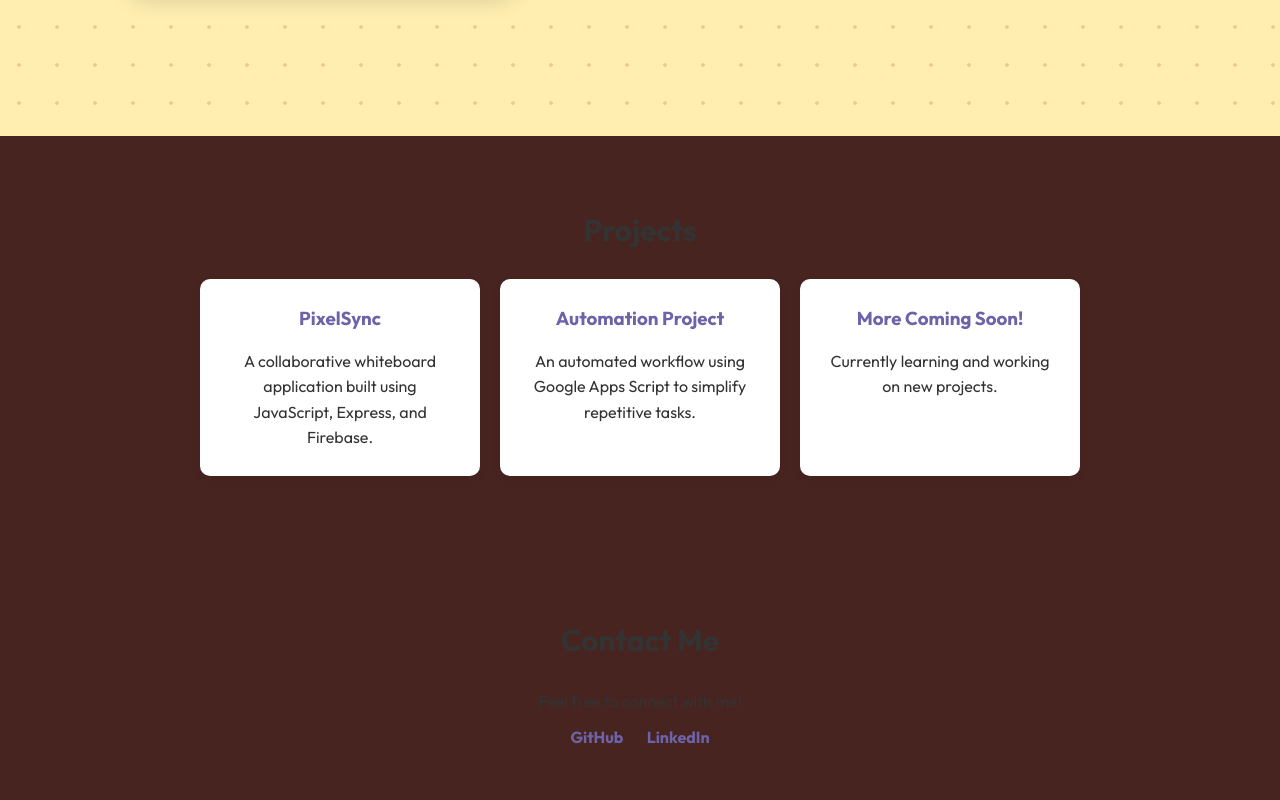
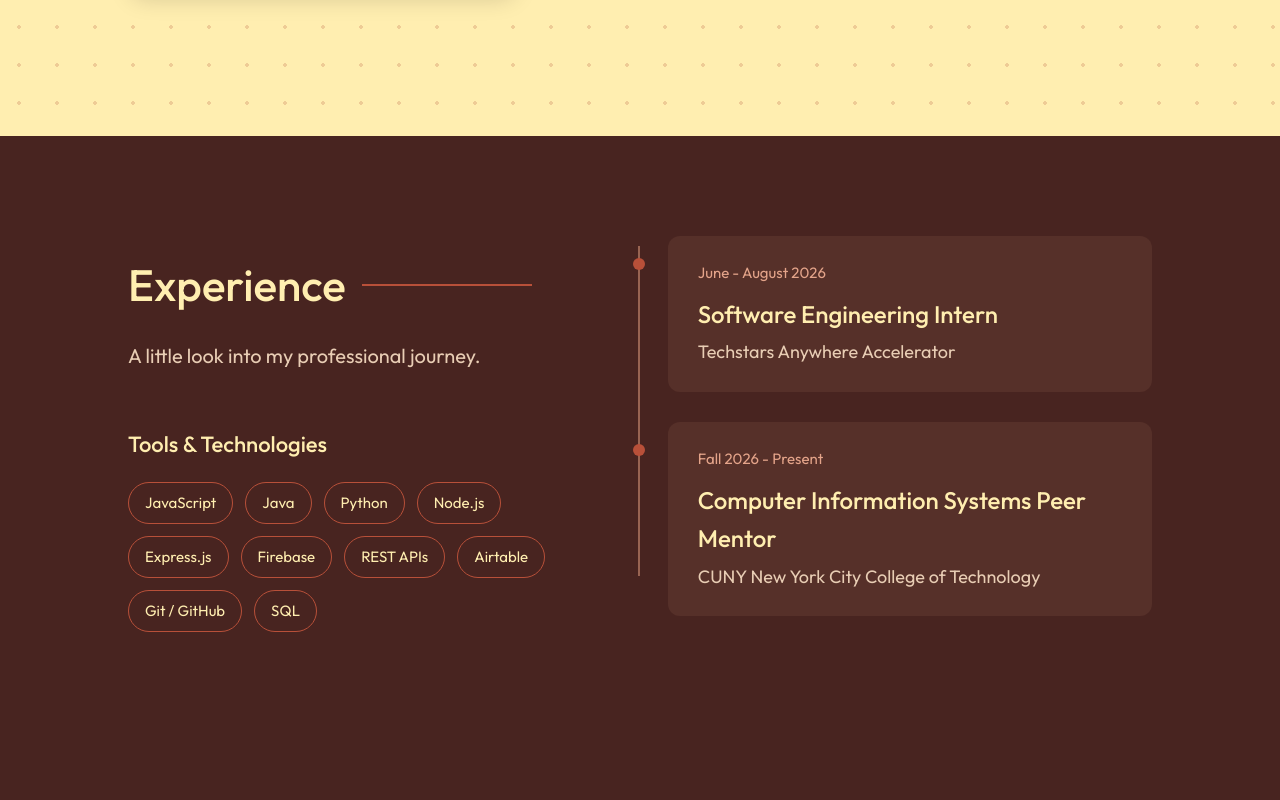
Before and after one commit to beanjvice/arisa_moonsammy, a plain HTML site: page index.html in a window 1280 px wide. Shown: the part 1400-2200 px from the top of the page. Drawn offline with Linux system fonts and the light colour scheme; a web font is replaced by a local one.

Commit message:
Setting up experience section, no drop down

```diff
--- a/index.css
+++ b/index.css
@@ -41,6 +41,17 @@ header.about-active .nav-name,
 header.about-active .nav-links a,
 header.about-active .nav-right a {
     color : #FFEEB0;
+}
+
+header.about-active .nav-links a:hover,
+header.about-active .nav-right a:hover {
+    color : #B85039;
+}
+
+header.about-active .nav-links a:focus-visible,
+header.about-active .nav-right a:focus-visible {
+    color: #B85039;
+    outline-color: #FFEEB0;
 }
 
 nav {
@@ -106,7 +117,6 @@ nav {
 }
 
 /*home*/
-
 .hero {
     position : relative;
     display : flex;
@@ -348,6 +358,145 @@ section h2 {
     font-weight : 500;
 }
 
+/*experience*/
+#experience {
+    background-color : #482420;
+    color : #FFEEB0;
+    padding : 100px 10%;
+    min-height : 80vh;
+}
+
+.experience-wrapper {
+    width : 100%;
+    max-width : 1250px;
+    margin : 0 auto;
+    display : flex;
+    justify-content : space-between;
+    align-items : center;
+    gap : 80px;
+}
+.experience-left {
+    width : 45%;
+    text-align : left;
+}
+
+.experience-right {
+    width : 55%;
+}
+
+.experience-heading-row {
+    display : flex;
+    align-items : center;
+    justify-content : flex-start;
+    gap : 16px;
+    margin-bottom : 20px;
+}
+
+.experience-line {
+    display : inline-block;
+    width : 170px;
+    height : 2px;
+    background-color : #B85039;
+}
+
+#experience h2 {
+    font-size : 44px;
+    font-weight :  500;
+    margin : 0;
+}
+
+.experience-subtitle {
+    font-size : 20px;
+    color : #E8CDB4;
+    text-align : left;
+    margin-bottom : 55px;
+}
+
+.experience-tools {
+    margin-top : 55px;
+}
+
+.experience-tools h3 {
+    font-size : 22px;
+    font-weight : 500;
+    color : #FFEEB0;
+    margin-bottom : 20px;
+}
+
+.tools-list {
+    display : flex;
+    flex-wrap : wrap;
+    gap : 12px;
+}
+
+.tools-list span {
+    display : inline-block;
+    padding : 8px 16px;
+    border : 1px solid #b85039;
+    border-radius : 25px;
+    color : #FFEEB0;
+    font-size : 15px;
+    font-weight : 400;
+}
+
+.experience-timeline {
+    position : relative;
+    width : 100%;
+    margin : 0 auto;
+    padding-left : 35px;
+    text-align : left;
+}
+
+.experience-timeline::before {
+    content : "";
+    position : absolute;
+    top : 10px;
+    bottom : 40px;
+    left : 5px;
+    width : 2px;
+    background-color : #986452;
+}
+
+.experience-item {
+    position : relative;
+    margin-bottom : 30px;
+}
+
+.experience-dot {
+    position : absolute;
+    left : -35px;
+    top : 22px;
+    width : 12px;
+    height : 12px;
+    background-color : #B85039;
+    border-radius : 50%;
+}
+
+.experience-card {
+    background-color : #563029;
+    border-radius : 12px;
+    padding : 25px 30px;
+    text-align : left;
+}
+
+.experience-date {
+    font-size : 15px;
+    color : #e4a48a;
+    margin-bottom : 10px;
+}
+
+.experience-card h3 {
+    font-size : 24px;
+    font-weight : 500;
+    color : #FFEEB0;
+    margin-bottom : 5px;
+}
+
+.experience-company {
+    font-size : 18px;
+    color : #E8CDB4;
+}
+
 
 /*projects*/
 .project-container {
@@ -458,4 +607,44 @@ footer {
         font-size : 18px;
         line-height : 1.5;
     }
+
+    #experience {
+    padding: 70px 8%;
+    }
+
+    .experience-wrapper {
+    flex-direction: column;
+    align-items: stretch;
+    gap: 50px;
+    }
+
+    .experience-left,
+    .experience-right {
+    width: 100%;
+    }
+
+    .experience-line {
+    width: 70px;
+    }
+
+    #experience h2 {
+    font-size: 34px;
+    }
+
+    .experience-subtitle {
+    font-size: 18px;
+    }
+
+    .experience-tools {
+    margin-top: 35px;
+    }
+
+    .tools-list span {
+        font-size: 14px;
+        padding: 7px 12px;
+    }
+
+    .experience-card {
+        padding: 20px;
+    }
 }
--- a/index.html
+++ b/index.html
@@ -104,6 +104,69 @@
             </div>
         </section>
 
+<!--experience-->
+<section id = "experience">
+    <div class = "experience-wrapper">
+        <div class = "experience-left">
+
+            <div class = "experience-heading-row">
+                <h2>Experience</h2>
+                <span class = "experience-line"></span>
+            </div>
+
+            <p class = "experience-subtitle">
+                A little look into my professional journey.
+            </p>
+
+            <div class = "experience-tools">
+                <h3>Tools & Technologies</h3>
+                <div class = "tools-list">
+                    <span>JavaScript</span>
+                    <span>Java</span>
+                    <span>Python</span>
+                    <span>Node.js</span>
+                    <span>Express.js</span>
+                    <span>Firebase</span>
+                    <span>REST APIs</span>
+                    <span>Airtable</span>
+                    <span>Git / GitHub</span>
+                    <span>SQL</span>
+                </div>
+            </div>
+
+        </div>
+
+        <div class = "experience-right">
+            <div class = "experience-timeline">
+<!--techstars-->
+                <div class = "experience-item">
+                    <div class = "experience-dot"></div>
+                    <div class = "experience-card">
+                        <p class = "experience-date">June - August 2026</p>
+                        <h3>Software Engineering Intern</h3>
+                        <p class = "experience-company">
+                            Techstars Anywhere Accelerator
+                        </p>
+                    </div>
+                </div>
+
+<!--peer mentor-->
+                <div class = "experience-item">
+                    <div class = "experience-dot"></div>
+                    <div class = "experience-card">
+                        <p class = "experience-date">Fall 2026 - Present</p>
+                        <h3>Computer Information Systems Peer Mentor</h3>
+                        <p class = "experience-company">
+                            CUNY New York City College of Technology
+                        </p>
+                    </div>
+                </div>
+            </div>
+        </div>
+
+    </div>
+</section>
+
 <!--projects-->
         <section id = "projects">
             <h2>Projects</h2>
```
